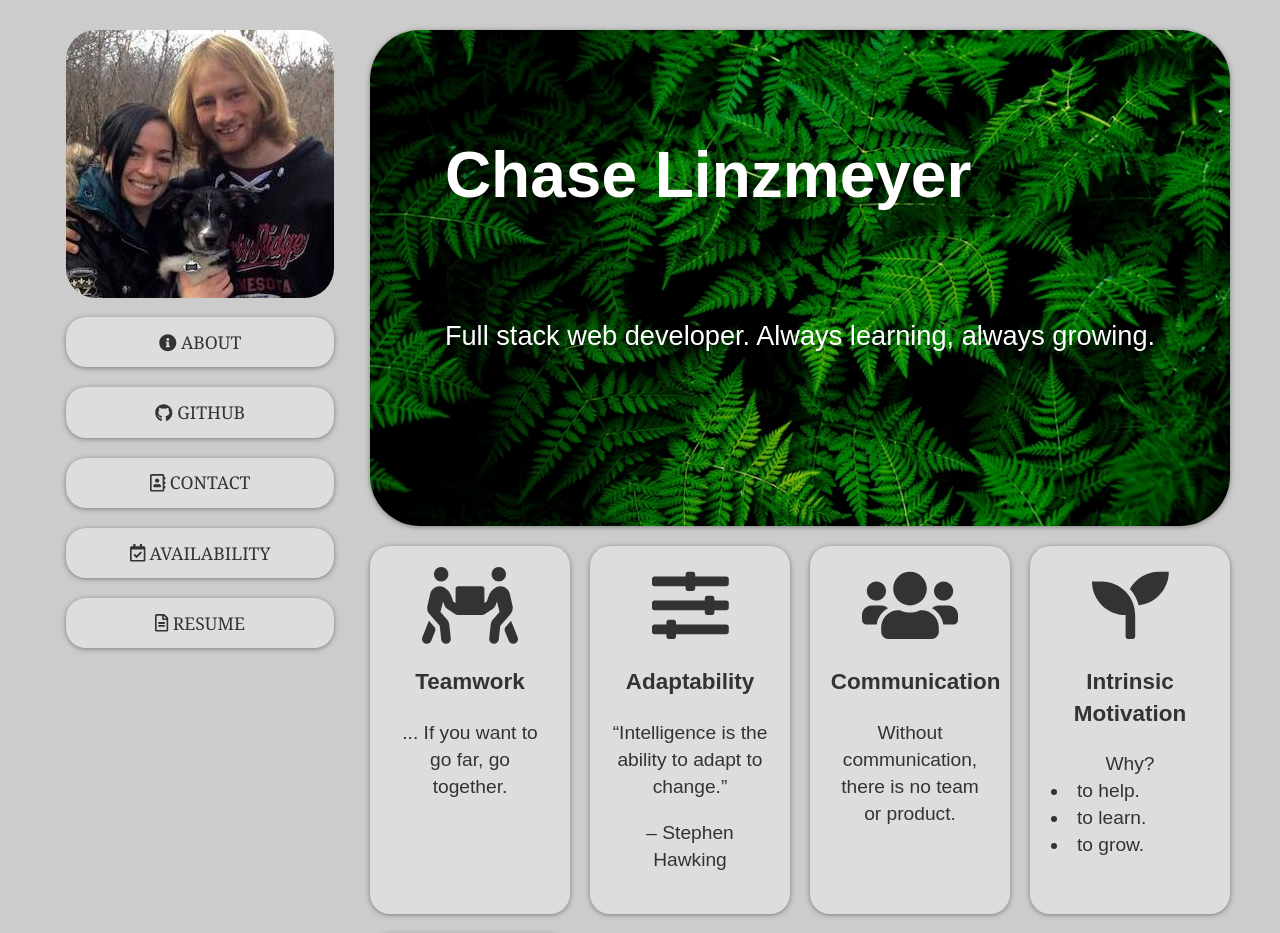
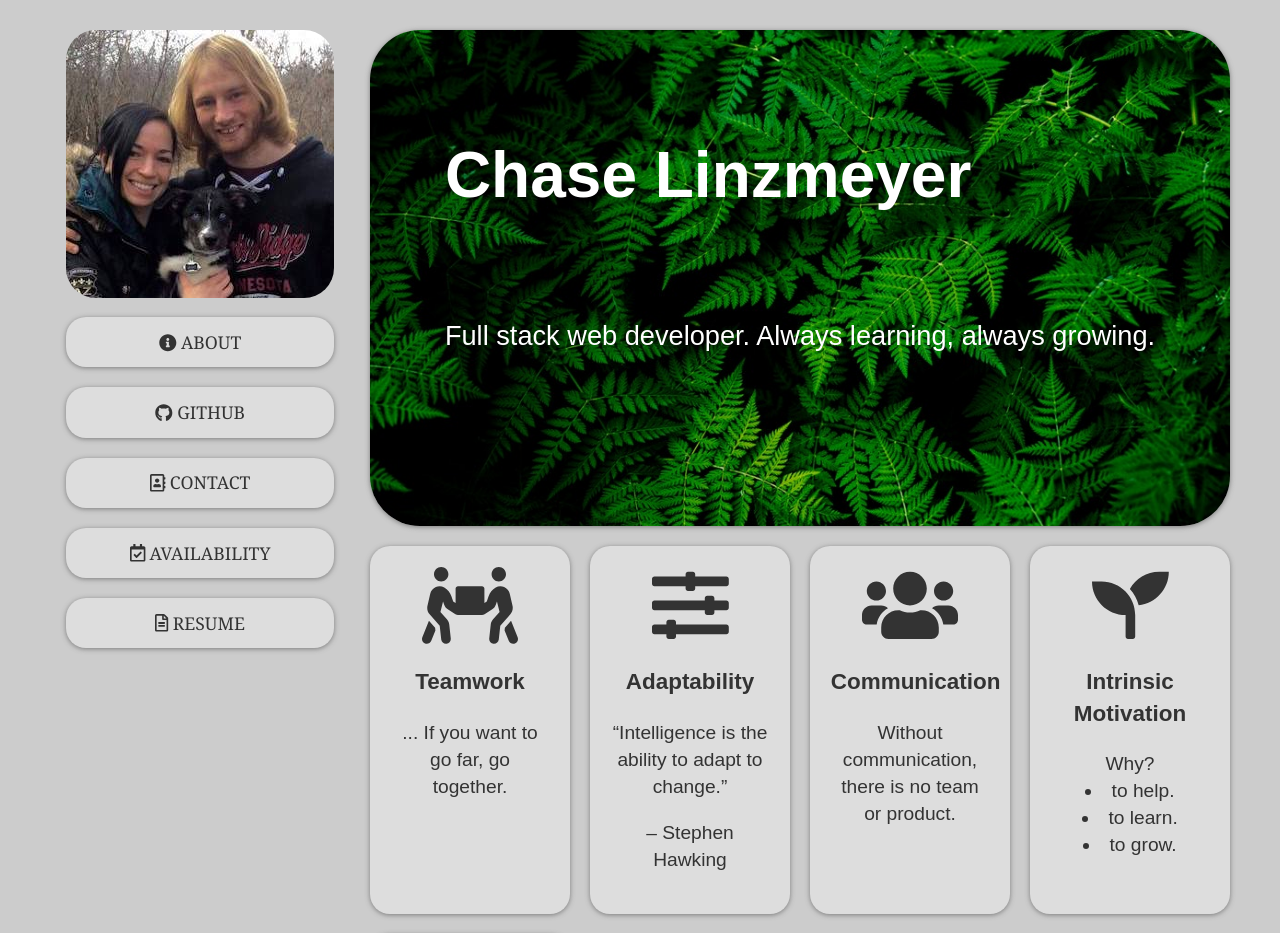
Before and after one commit to linzmeyer/site, a React (Create React App) app: page /about#/home in a window 1280 px wide. Shown: the top 933 px of the page. Built offline with nearby package versions, Linux system fonts and the light colour scheme.

Commit message:
changed li tags to p tags

```diff
--- a/src/components/App/App.css
+++ b/src/components/App/App.css
@@ -28,10 +28,6 @@
     box-shadow: var(--shadow);
     padding: 1.3rem;
     text-align: center;
-  }
-  .box li {
-    text-align: left;
-
   }
   .box:hover {
     box-shadow: 0 2px 20px black;
```
